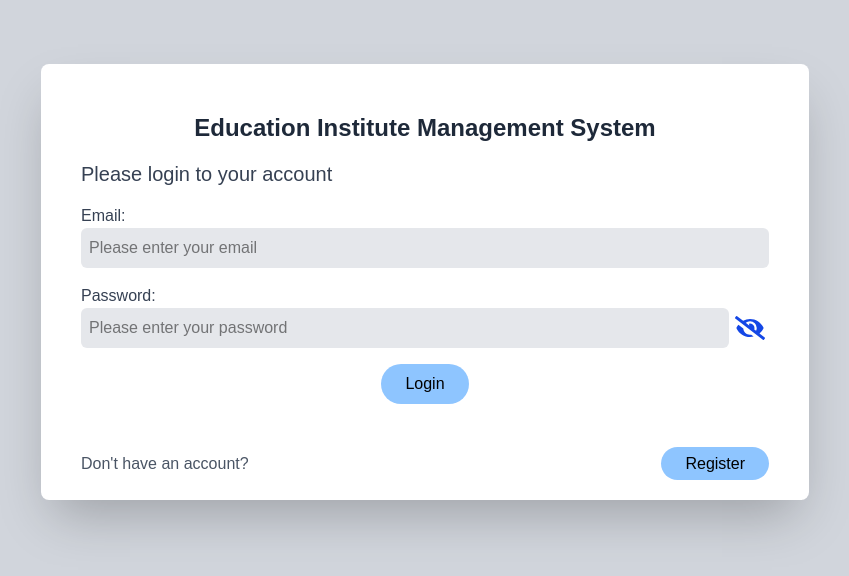
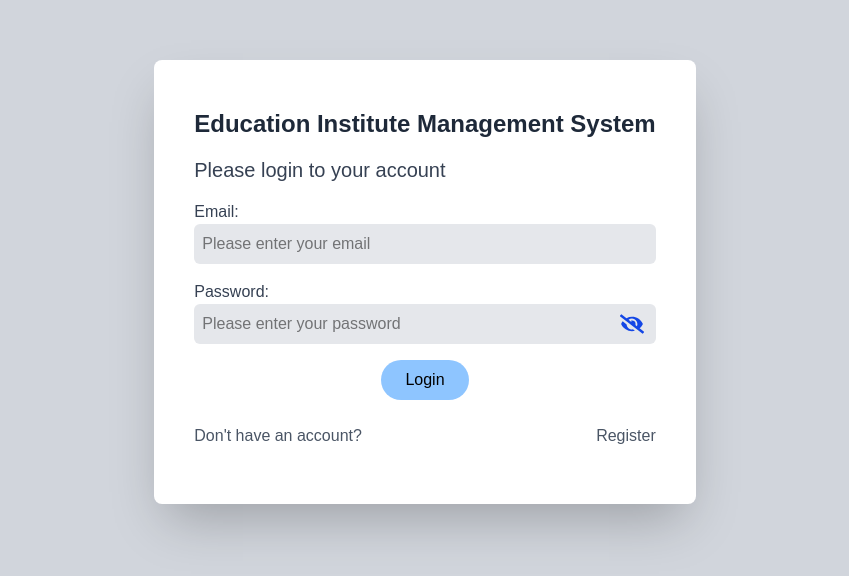
Before and after one commit to Priyosmita/Education-Institute-Management-System, a Next.js app: page /login in a window 1280 px wide. Shown: the part 118-694 px from the top of the page, without its empty margins (215-1064 px from the left). Built offline with nearby package versions, Linux system fonts and the light colour scheme.

Commit message:
sign in sign up pages

```diff
--- a/app/(auth)/login/page.js
+++ b/app/(auth)/login/page.js
@@ -1,18 +1,17 @@
 'use client'
-import React from 'react';
-import { useState } from 'react';
+import React, { useState } from 'react';
 import { useRouter } from "next/navigation";
-import { FaEye, FaEyeSlash } from "react-icons/fa"
+import { FaEye, FaEyeSlash } from "react-icons/fa";
 import Link from 'next/link';
+import { auth } from "@/lib/firebase";
+import { signInWithEmailAndPassword } from "firebase/auth";
 
-const page = () => {
-
+const Page = () => {
   const [email, setEmail] = useState("");
   const [password, setPassword] = useState("");
-  const [showPassword, setShowPassword] = useState(false); // toggle state
+  const [showPassword, setShowPassword] = useState(false);
   const router = useRouter();
 
-  // firebase
   const handleSubmit = async (e) => {
     e.preventDefault();
     try {
@@ -27,16 +26,18 @@ const page = () => {
   };
 
   return (
-    <>
     <div className='h-screen bg-gray-300 flex items-center justify-center'>
-        <div className='rounded-lg bg-white shadow-2xl w-3xl'>
-          <div className='flex justify-center'><p className='text-gray-800 font-semibold text-2xl pt-12 pb-4'>Education Institute Management System</p></div>
+      <div className='rounded-lg bg-white shadow-2xl p-10'>
+        <div className='flex justify-center'>
+          <p className='text-gray-800 font-semibold text-2xl pt-2 pb-4'>
+            Education Institute Management System
+          </p>
+        </div>
 
         <form onSubmit={handleSubmit}>
-            <p className="mb-4 text-gray-700 pl-10 text-xl">Please login to your account</p>
+          <p className="mb-4 text-gray-700 text-xl">Please login to your account</p>
 
-            <label className='text-gray-700 pl-10'>Email:</label>
-            <div className='pr-10 pl-10'>
+          <label className='text-gray-700'>Email:</label>
           <input
             type="email"
             value={email}
@@ -45,12 +46,9 @@ const page = () => {
             className="mb-4 w-full p-2 bg-gray-200 text-black rounded-md"
             required
           />
-            </div>
 
-
-            <label className='text-gray-700 pl-10'>Password:</label>
+          <label className='text-gray-700'>Password:</label>
           <div className="relative mb-4">
-              <div className='pr-20 pl-10'>
             <input
               type={showPassword ? "text" : "password"}
               value={password}
@@ -59,43 +57,36 @@ const page = () => {
               className="w-full p-2 bg-gray-200 text-black rounded-md"
               required
             />
-              </div>
-
             <span
               onClick={() => setShowPassword(!showPassword)}
-                className="absolute right-3 pr-8 top-1/2 transform -translate-y-1/2 cursor-pointer text-blue-700"
+              className="absolute right-3 top-1/2 transform -translate-y-1/2 cursor-pointer text-blue-700"
             >
-                {showPassword ? (
-                  <FaEye className="text-3xl" />
-                ) : (
-                  <FaEyeSlash className="text-3xl" />
-                )}
+              {showPassword ? <FaEye className="text-2xl" /> : <FaEyeSlash className="text-2xl" />}
             </span>
           </div>
 
-            <div className="mb-12 text-center">
-              <button type="submit" className='pl-6 pr-6 pt-2 pb-2 rounded-3xl transform transition duration-300 hover:scale-110 hover:bg-blue-700 bg-blue-300 text-black hover:text-white'>
+          <div className="mb-6 text-center">
+            <button
+              type="submit"
+              className='px-6 py-2 rounded-3xl transform transition duration-300 hover:scale-110 hover:bg-blue-700 bg-blue-300 text-black hover:text-white'
+            >
               Login
             </button>
           </div>
 
-            <div className="flex items-center justify-between pb-6">
-              <p className="mb-0 mr-2 pl-10 text-gray-600">Don&apos;t have an account?</p>
-              <button className='transform transition duration-300 hover:scale-110'>
+          <div className="flex items-center justify-between pb-4">
+            <p className="text-gray-600">Don&apos;t have an account?</p>
             <Link
               href="/signup"
-                  className="pl-6 pr-6 pt-2 pb-2 mr-10 rounded-3xl transform transition duration-300 hover:bg-blue-700 bg-blue-300 text-black hover:text-white"
+              className="transform transition duration-300 hover:scale-110 hover:text-blue-700  text-gray-600"
             >
               Register
             </Link>
-              </button>
           </div>
         </form>
-
       </div>
     </div>
-    </>
-  )
-}
+  );
+};
 
-export default page
+export default Page;
--- a/app/(auth)/signup/page.js
+++ b/app/(auth)/signup/page.js
@@ -0,0 +1,127 @@
+'use client'
+import React from 'react'
+import { useState } from 'react';
+import { useRouter } from "next/navigation";
+import { FaEye, FaEyeSlash } from "react-icons/fa";
+import Link from 'next/link';
+import { auth } from "@/lib/firebase";
+import { signInWithEmailAndPassword } from "firebase/auth";
+
+const Page = () => {
+
+    const [email, setEmail] = useState("");
+    const [name, setName] = useState("");
+    const [password, setPassword] = useState("");
+    const [confirmPassword, setConfirmPassword] = useState("");
+    const [showPassword, setShowPassword] = useState(false);
+    const [showConfirmPassword, setShowConfirmPassword] = useState(false);
+    const router = useRouter();
+
+    const handleSubmit = async (e) => {
+        e.preventDefault();
+
+        if (password !== confirmPassword) {
+            alert("Passwords do not match!");
+            return;
+        }
+
+        try {
+            const userCredential = await createUserWithEmailAndPassword(auth, email, password);
+            await updateProfile(userCredential.user, {
+                displayName: name,
+            });
+
+            alert("Account created successfully!");
+            router.push("/login");
+        } catch (error) {
+            console.error("Signup error:", error.message);
+            alert("Signup failed: " + error.message);
+        }
+    };
+
+    return (
+        <div className='h-screen bg-gray-300 flex items-center justify-center'>
+            <div className='rounded-lg bg-white shadow-2xl p-10'>
+                <div className='flex justify-center'>
+                    <p className='text-gray-800 font-semibold text-2xl pt-2 pb-4'>
+                        Education Institute Management System
+                    </p>
+                </div>
+
+                <form onSubmit={handleSubmit}>
+                    <p className="mb-4 text-gray-700 text-xl">Please create an account</p>
+
+                    <label className='text-gray-700'>Email:</label>
+                    <input
+                        type="email"
+                        value={email}
+                        onChange={(e) => setEmail(e.target.value)}
+                        placeholder="Please enter your email"
+                        className="mb-4 w-full p-2 bg-gray-200 text-black rounded-md"
+                        required
+                    />
+
+                    <label className='text-gray-700'>Password:</label>
+                    <div className="relative mb-4">
+                        <input
+                            type={showPassword ? "text" : "password"}
+                            value={password}
+                            onChange={(e) => setPassword(e.target.value)}
+                            placeholder="Please enter your password"
+                            className="w-full p-2 bg-gray-200 text-black rounded-md"
+                            required
+                        />
+                        <span
+                            onClick={() => setShowPassword(!showPassword)}
+                            className="absolute right-3 top-1/2 transform -translate-y-1/2 cursor-pointer text-blue-700"
+                        >
+                            {showPassword ? <FaEye className="text-2xl" /> : <FaEyeSlash className="text-2xl" />}
+                        </span>
+                    </div>
+
+                    <label className='text-gray-700'>Confirm Password:</label>
+                    <div className="relative mb-4">
+                        <input
+                            type={showConfirmPassword ? "text" : "password"}
+                            value={confirmPassword}
+                            onChange={(e) => setConfirmPassword(e.target.value)}
+                            placeholder="Re-enter your password"
+                            className={`w-full p-2 rounded-md pr-10 bg-gray-200 text-black ${confirmPassword && password !== confirmPassword
+                                    ? "border-4 border-red-600"
+                                    : ""
+                                }`}
+                            required
+                        />
+                        <span
+                            onClick={() => setShowPassword(!showPassword)}
+                            className="absolute right-3 top-1/2 transform -translate-y-1/2 cursor-pointer text-blue-700"
+                        >
+                            {showPassword ? <FaEye className="text-2xl" /> : <FaEyeSlash className="text-2xl" />}
+                        </span>
+                    </div>
+
+                    <div className="mb-6 text-center">
+                        <button
+                            type="submit"
+                            className='px-6 py-2 rounded-3xl transform transition duration-300 hover:scale-110 hover:bg-blue-700 bg-blue-300 text-black hover:text-white'
+                        >
+                            Sign Up
+                        </button>
+                    </div>
+
+                    <div className="flex items-center justify-between pb-4">
+                        <p className="text-gray-600">Already have an account?</p>
+                        <Link
+                            href="/login"
+                            className="transform transition duration-300 hover:scale-110 hover:text-blue-700  text-gray-600"
+                        >
+                            Login
+                        </Link>
+                    </div>
+                </form>
+            </div>
+        </div>
+    )
+}
+
+export default Page
```
Lines whose indentation alone changed are shown as unchanged.
